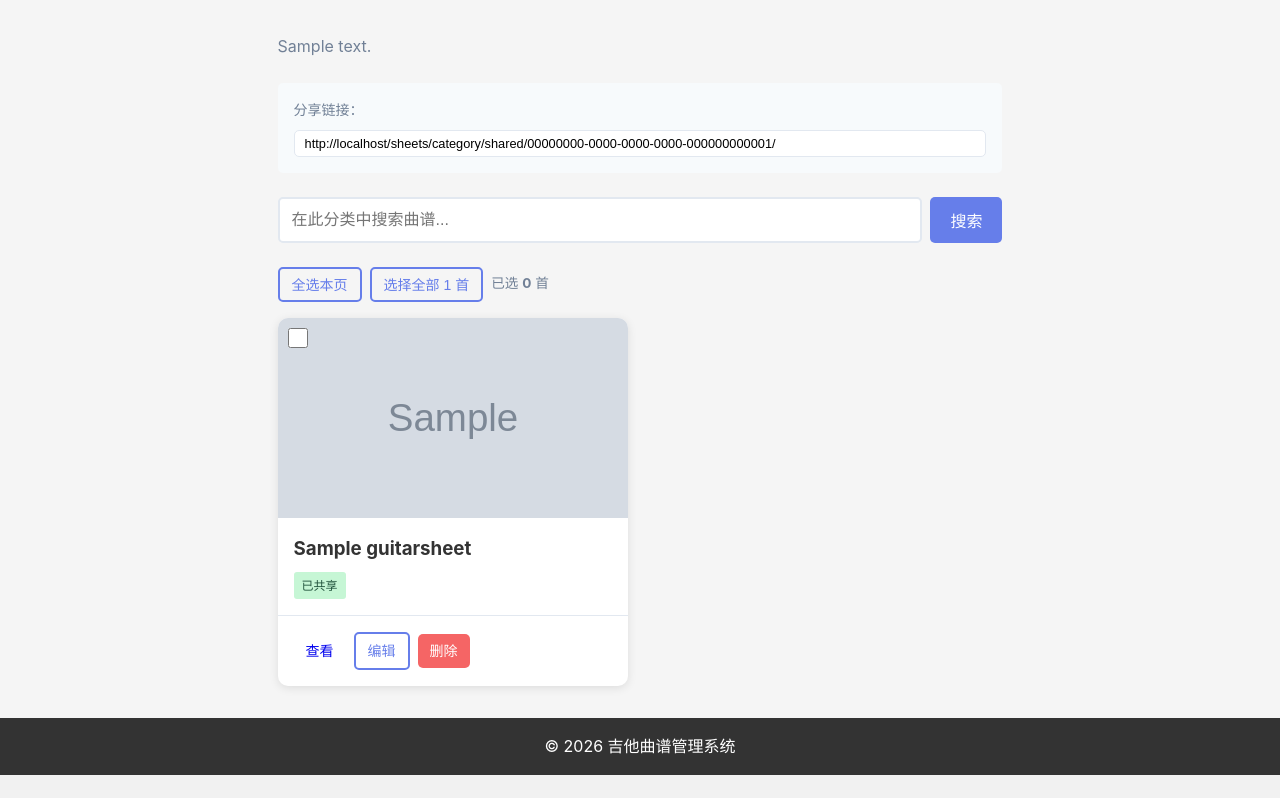
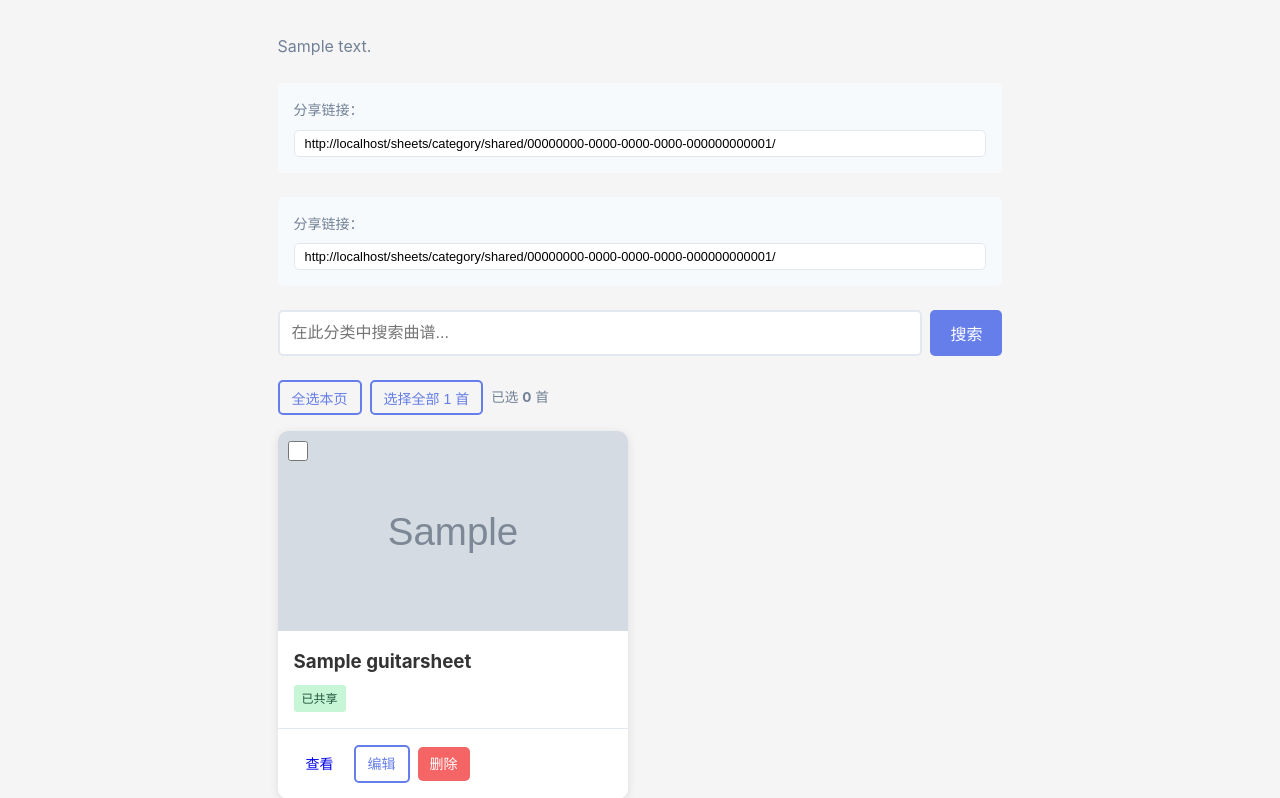
Before and after one commit to humilate/guitar-manage, a Django app: page /sheets/category/1/ in a window 1280 px wide. Shown: the part 159-957 px from the top of the page. Before the commit the page ends 934 px from the top, so only its background shows below. Run offline with Django 5.2, Linux system fonts and the light colour scheme; a user stored in the database is signed in; tables that the repository leaves empty hold one stand-in row (values such as "Sample post"); grey boxes marked "Sample" are stand-in pictures.

Commit message:
更新成员分类和共享链接功能

```diff
--- a/sheets/templates/sheets/category_detail.html
+++ b/sheets/templates/sheets/category_detail.html
@@ -35,8 +35,15 @@
     {% endif %}
 
     {% if is_member and not is_owner %}
-    <div class="alert" style="background: #fffbeb; padding: 0.75rem 1rem; border-radius: 5px; margin-bottom: 1.5rem; border-left: 4px solid #f59e0b;">
-        <p style="color: #92400e; margin: 0; font-size: 0.875rem;">您是该分类的成员，只能管理自己上传的曲谱。</p>
+    <div class="alert" style="background: #ebf8ff; padding: 0.75rem 1rem; border-radius: 5px; margin-bottom: 1.5rem; border-left: 4px solid #4299e1;">
+        <p style="color: #2c5282; margin: 0; font-size: 0.875rem;">您是该分类的成员。</p>
+    </div>
+    {% endif %}
+
+    {% if is_shared %}
+    <div style="background: #f7fafc; padding: 1rem; border-radius: 5px; margin-bottom: 1.5rem;">
+        <p style="font-size: 0.875rem; color: #718096; margin-bottom: 0.5rem;">分享链接：</p>
+        <input type="text" value="{{ request.scheme }}://{{ request.get_host }}{% url 'shared_category' category.share_token %}" readonly style="width: 100%; padding: 5px 10px; border: 1px solid #e2e8f0; border-radius: 5px; font-size: 0.8rem;" onclick="this.select()">
     </div>
     {% endif %}
 
--- a/sheets/templates/sheets/dashboard.html
+++ b/sheets/templates/sheets/dashboard.html
@@ -43,8 +43,12 @@
     <div class="category-filters">
         <a href="{% url 'dashboard' %}" class="category-tag {% if not current_category %}active{% endif %}">全部</a>
         {% for category in categories %}
+        <div style="display: flex; align-items: center; gap: 0.25rem; flex-wrap: wrap;">
             <a href="{% url 'category_detail' category.id %}" class="category-tag {% if current_category == category.id|stringformat:'s' %}active{% endif %}">
                 {{ category.name }}
+                {% if category.owner != request.user %}
+                <span style="font-size: 0.7rem; color: #4299e1;">(成员)</span>
+                {% endif %}
                 {% if category.is_shared %}
                 <span class="share-badge">已共享</span>
                 {% endif %}
@@ -54,6 +58,7 @@
                 <input type="text" value="{{ request.scheme }}://{{ request.get_host }}{% url 'shared_category' category.share_token %}" readonly style="width: 200px; padding: 2px 5px; border: 1px solid #e2e8f0; border-radius: 3px; font-size: 0.7rem;" onclick="this.select()">
             </span>
             {% endif %}
+        </div>
         {% endfor %}
     </div>
     {% endif %}
--- a/sheets/views.py
+++ b/sheets/views.py
@@ -65,7 +65,10 @@ def user_can_access_category(user, category):
 
 @login_required
 def dashboard(request):
-    categories = list(Category.objects.filter(owner=request.user))
+    owned_categories = list(Category.objects.filter(owner=request.user))
+    member_categories = list(Category.objects.filter(members=request.user).exclude(owner=request.user))
+    categories = owned_categories + member_categories
+
     sheets = GuitarSheet.objects.filter(owner=request.user)
 
     category_id = request.GET.get('category')
```
Lines whose indentation alone changed are shown as unchanged.
